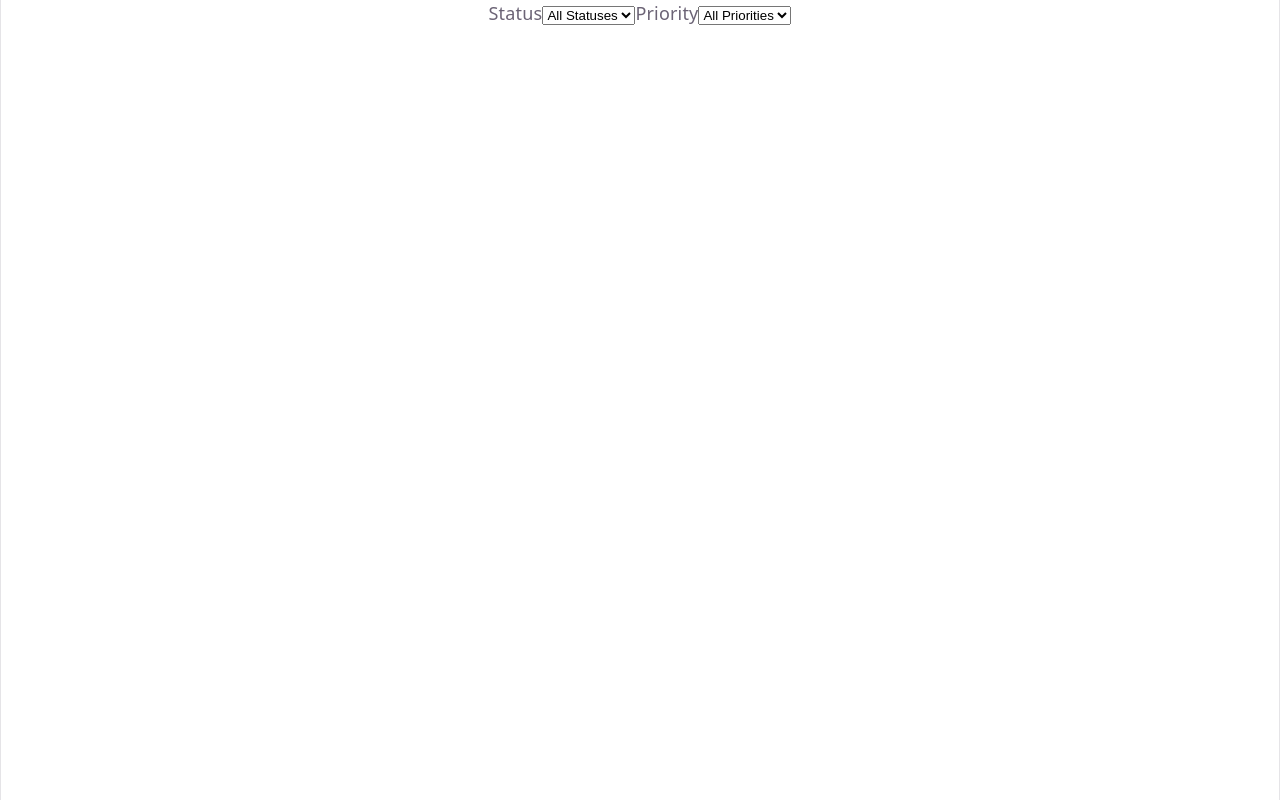
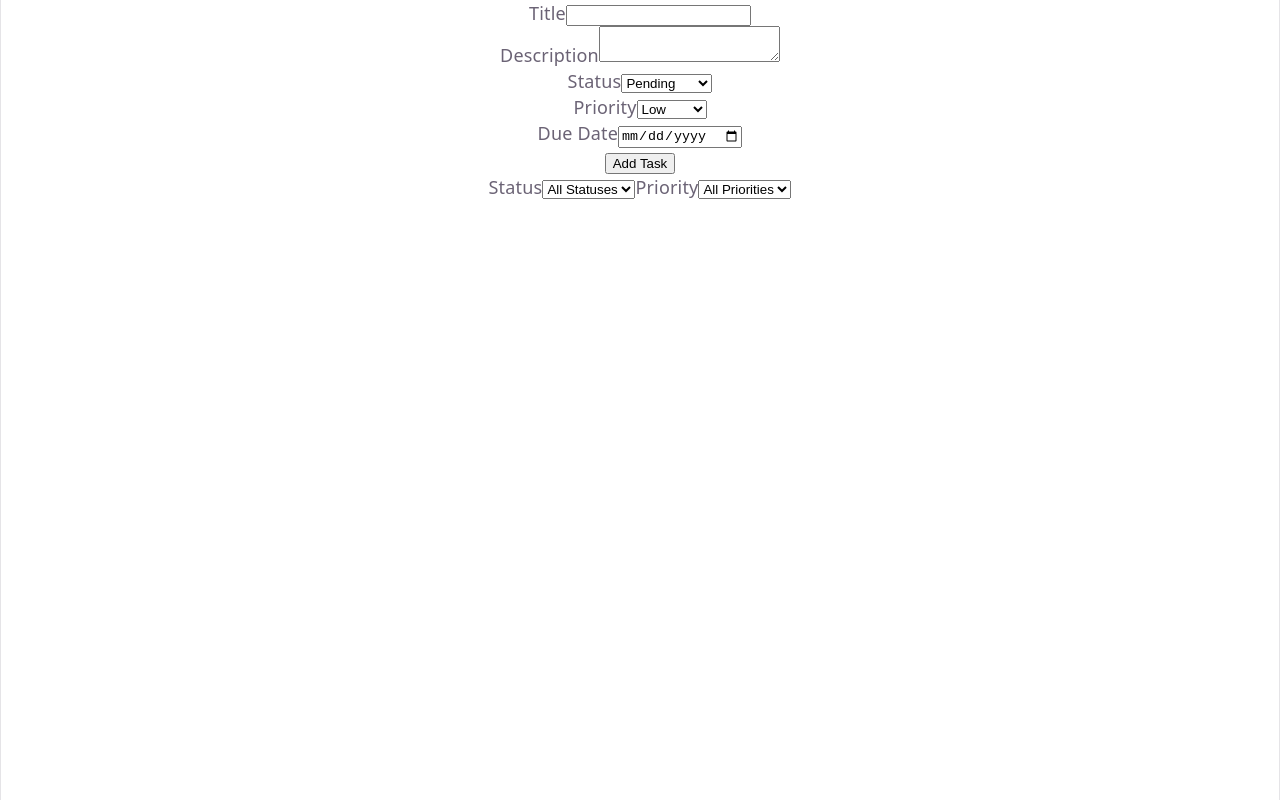
Before and after one commit to IsaacJCarnes/perscholas-sba-9, a React (Vite) app: page / in a window 1280 px wide. Built offline with nearby package versions, Linux system fonts and the light colour scheme.

Commit message:
Added TaskForm component to add tasks

```diff
--- a/src/components/Dashboard/Dashboard.tsx
+++ b/src/components/Dashboard/Dashboard.tsx
@@ -2,10 +2,12 @@ import { useState } from "react";
 
 import type { Task } from "../../types";
 
+import TaskForm from "../TaskForm/TaskForm.tsx";
 import TaskFilter from "../TaskFilter/TaskFilter.tsx";
 import TaskList from "../TaskList/TaskList";
 
 export default function Dashboard() {
+  const [nextID, setNextID] = useState(0);
   const [tasks, setTasks] = useState<Array<Task>>([]);
   const [filter, setFilter] = useState<{ priority?: string; status?: string }>(
     {},
@@ -23,9 +25,14 @@ export default function Dashboard() {
     setTasks(tasks.filter((task) => task.id !== id));
   }
 
+  const onAddTask = (task: Task) => {
+    setNextID((prevID) => prevID + 1);
+    setTasks([...tasks, task]);
+  }
 
   return (
     <>
+      <TaskForm onAddTask={onAddTask} nextID={nextID} />
       <TaskFilter onFilterChange={setFilter} />
       <TaskList
         tasks={tasks.filter(
--- a/src/components/TaskForm/TaskForm.tsx
+++ b/src/components/TaskForm/TaskForm.tsx
@@ -1,3 +1,67 @@
-export default function TaskForm(){
-    return <></>
+import { useState } from "react";
+import type { Task, TaskFormProps } from "../../types";
+
+const resetTask: Task = {
+  id: "",
+  title: "",
+  description: "",
+  status: "pending",
+  priority: "low",
+  dueDate: "",
+};
+
+export default function TaskForm({ nextID, onAddTask }: TaskFormProps) {
+  const [isValid, setIsValid] = useState(true);
+  const [task, setTask] = useState<Task>({ ...resetTask, id: String(nextID) });
+
+  const handleChange = (event: React.ChangeEvent<HTMLFormElement>) => {
+    event.preventDefault();
+    const { name, value } = event.target;
+    setTask((prevTask) => ({
+      ...prevTask,
+      [name]: value,
+    }));
+  };
+
+  const submitTask = (event: React.SubmitEvent<HTMLFormElement>) => {
+    event.preventDefault();
+    if (!isValid) return;
+    onAddTask(task);
+    setTask({ ...resetTask, id: String(nextID) });
+  };
+  return (
+    <form onChange={handleChange} onSubmit={submitTask} id="TaskForm">
+      <div className="formField">
+        <label htmlFor="title">Title</label>
+        <input name="title" value={task.title} className="styledInput"/>
+      </div>
+      <div className="formField">
+        <label htmlFor="description">Description</label>
+        <textarea name="description" value={task.description} className="styledInput"/>
+      </div>
+      <div className="formFields">
+        <div className="formField">
+          <label htmlFor="status">Status</label>
+          <select name="status" value={task.status} className="styledInput">
+            <option value="pending">Pending</option>
+            <option value="in-progress">In Progress</option>
+            <option value="completed">Completed</option>
+          </select>
+        </div>
+        <div className="formField">
+          <label htmlFor="priority">Priority</label>
+          <select name="priority" value={task.priority} className="styledInput">
+            <option value="high">High</option>
+            <option value="medium">Medium</option>
+            <option value="low">Low</option>
+          </select>
+        </div>
+        <div className="formField">
+          <label htmlFor="dueDate">Due Date</label>
+          <input className="styledInput" type="date" name="dueDate" value={task.dueDate} />
+        </div>
+      </div>
+      <button type="submit" className="styledInput">Add Task</button>
+    </form>
+  );
 }
--- a/src/types/index.ts
+++ b/src/types/index.ts
@@ -28,3 +28,8 @@ export interface TaskFilterProps {
     priority?: TaskPriority;
   }) => void;
 }
+
+export interface TaskFormProps {
+  nextID: number;
+  onAddTask: (task: Task) => void;
+}
```
